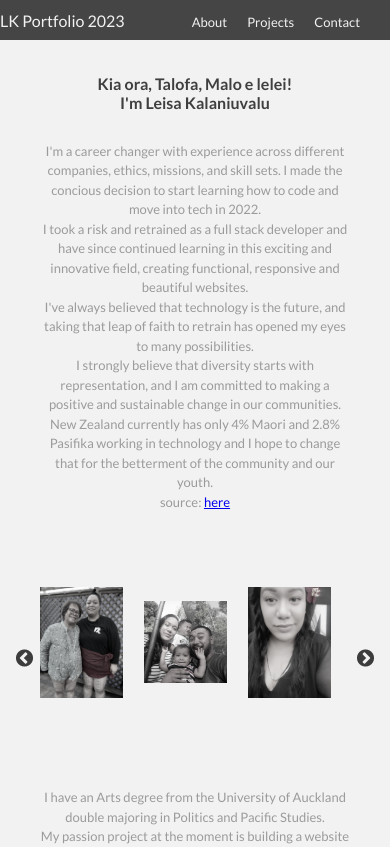
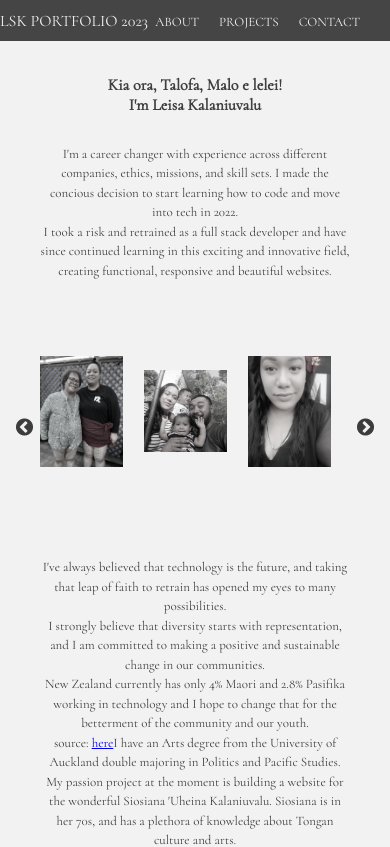
Before and after one commit to Nulan2426/my-portfolio, a React (Create React App) app: page / in a window 390 px wide. Shown: the top 847 px of the page. Built offline with nearby package versions, Linux system fonts and the light colour scheme.

Commit message:
changes to font and moving around about text for readability on mobile

```diff
--- a/public/index.html
+++ b/public/index.html
@@ -19,7 +19,9 @@
     <link rel="apple-touch-icon" href="%PUBLIC_URL%/logo192.png" />
 
     <link rel="manifest" href="%PUBLIC_URL%/manifest.json" />
-
+<style>
+  @import url('https://fonts.googleapis.com/css2?family=Cormorant:ital@0;1&display=swap');
+</style>
     <title>Leisa Kalaniuvalu</title>
   </head>
   <body>
--- a/src/Components/About.js
+++ b/src/Components/About.js
@@ -31,13 +31,6 @@ const About = () => {
             <br/>
             I took a risk and retrained as a full stack developer and have since continued learning in this exciting and innovative field, creating functional, responsive and beautiful websites.
             <br/>
-            I've always believed that technology is the future, and taking that leap of faith to retrain has opened my eyes to many possibilities.
-            <br />
-            I strongly believe that diversity starts with representation, and I am committed to making a positive and sustainable change in our communities.
-            <br />
-                    New Zealand currently has only 4% Maori and 2.8% Pasifika working in technology and I hope to change that for the betterment of the community and our youth. <br />
-                    source: {""}
-                    <a href='https://nztech.org.nz/wp-content/uploads/sites/8/2021/01/Digital-Skills-Aotearoa-Report-2021_online.pdf' target='_blank' rel="noopener noreferrer">here</a>
             </p>
 
             <Slider {...settings}>
@@ -71,7 +64,16 @@ const About = () => {
 
             </Slider>
 
-                <p>I have an Arts degree from the University of Auckland double majoring in Politics and Pacific Studies.
+                <p>
+                    I've always believed that technology is the future, and taking that leap of faith to retrain has opened my eyes to many possibilities.
+                    <br />
+                    I strongly believe that diversity starts with representation, and I am committed to making a positive and sustainable change in our communities.
+                    <br />
+                    New Zealand currently has only 4% Maori and 2.8% Pasifika working in technology and I hope to change that for the betterment of the community and our youth. <br />
+                    source: {""}
+                    <a href='https://nztech.org.nz/wp-content/uploads/sites/8/2021/01/Digital-Skills-Aotearoa-Report-2021_online.pdf' target='_blank' rel="noopener noreferrer">here</a>
+
+                    I have an Arts degree from the University of Auckland double majoring in Politics and Pacific Studies.
                     <br/>
                 My passion project at the moment is building a website for the wonderful Siosiana 'Uheina Kalaniuvalu.
                     Siosiana is in her 70s, and has a plethora of knowledge about Tongan culture and arts.
--- a/src/Components/Contact.js
+++ b/src/Components/Contact.js
@@ -69,7 +69,7 @@ const Contact = () => {
                     value={formData.message}
                     onChange={handleChange}
                 />
-                <button type="submit">Submit</button>
+                <button class="button" type="submit">Submit</button>
                 <Modal show={show} onHide={() => setShow(false)}>
                     <Modal.Header closeButton>
                         <Modal.Title>Message sent</Modal.Title>
--- a/src/Components/Header.js
+++ b/src/Components/Header.js
@@ -13,12 +13,12 @@ const Header = () => {
 
   return (
     <header className='header'>
-      <h1>LK Portfolio 2023</h1>
+      <h1>LSK PORTFOLIO 2023</h1>
       <nav>
         <ul>
-          <li><a href="#about">About</a></li>
-          <li><a href="#projects">Projects</a></li>
-          <li><a href="#contact">Contact</a></li>
+          <li><a href="#about">ABOUT</a></li>
+          <li><a href="#projects">PROJECTS</a></li>
+          <li><a href="#contact">CONTACT</a></li>
         </ul>
       </nav>
     </header>
--- a/src/Styling/About.css
+++ b/src/Styling/About.css
@@ -2,8 +2,9 @@
     width: 90%;
     margin: 0 auto;
     text-align: center;
-    color: #9B9B9B;
-
+    /* color: #292020; */
+    font-family: 'Cormorant', serif;
+    color: #3F3F3F
 
 }
 
--- a/src/Styling/Contact.css
+++ b/src/Styling/Contact.css
@@ -3,6 +3,10 @@
     flex-direction: column;
     margin-left: 10%;
     margin-right: 10%;
+}
+
+.contact {
+    font-family: 'Cormorant', serif;
 }
 
 .modal {
@@ -32,6 +36,10 @@
     font-size: 20px;
 }
 
+.button {
+    font-family: 'Cormorant', serif;
+}
+
 .btn-primary {
     background-color: #007bff;
     border-color: #007bff;
@@ -50,6 +58,7 @@
     border-color: #6c757d;
     color: #fff;
     font-size: 20px;
+
 }
 
 .btn-secondary:hover {
--- a/src/Styling/Footer.css
+++ b/src/Styling/Footer.css
@@ -5,11 +5,9 @@
     width: 100%;
     height: 50px;
     background-color: #333;
-        color: #f2f2f2;
-        opacity: 90%;
-        /* font-weight: bold; */
-    /* padding: 20px; */
-
+    color: #f2f2f2;
+    opacity: 90%;
+    font-family: 'Cormorant', serif;
 }
 
 .footer p {
@@ -29,9 +27,8 @@
 }
 
 .header-social-links img {
-    width: 50px;
-    height: 50px;
-    /* fill: #000000;  */
+    width: 40px;
+    height: 40px;
 }
 
 @media (max-width: 768px) {
--- a/src/Styling/Header.css
+++ b/src/Styling/Header.css
@@ -6,6 +6,7 @@
     z-index: 9999;
     opacity: 90%;
     padding: 0;
+    font-family: 'Cormorant', serif;
 }
 
 .header h1 {
--- a/src/Styling/Projects.css
+++ b/src/Styling/Projects.css
@@ -8,6 +8,7 @@
     border-radius: 5px;
     margin: 0;
     gap: 10px ;
+    font-family: 'Cormorant', serif;
 }
 
 .projects h2 {
```
Also changed, not shown: 1 other file (tests, documents, lock files or other folders).
